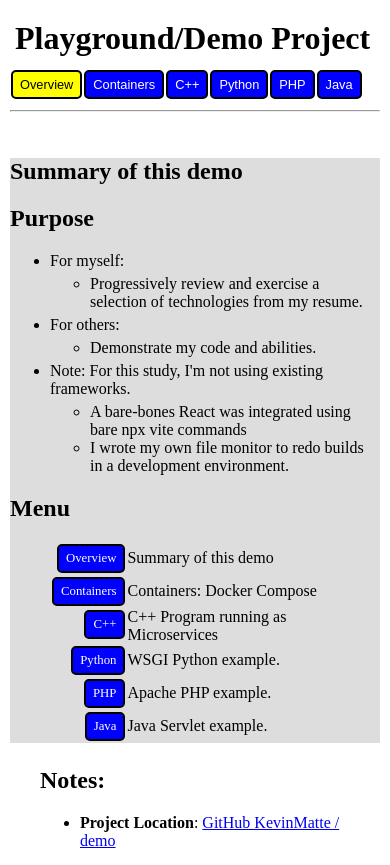
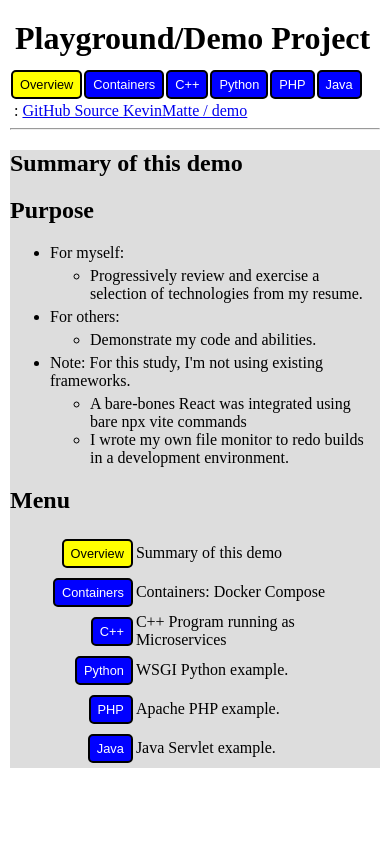
Before and after one commit to KevinMatte/demo, a React (Vite) app in the folder images/demo_ui/src/front/: page / in a window 390 px wide. After the commit the page ends 844 px from the top, so only its background shows below. Built offline with nearby package versions, Linux system fonts and the light colour scheme.

Commit message:
Made menu items in Overview page responsive.

```diff
--- a/images/demo_ui/src/front/src/App.jsx
+++ b/images/demo_ui/src/front/src/App.jsx
@@ -15,6 +15,7 @@ function App() {
 
     const menuHandler = (item) => {
         setPageName(item);
+        console.log(item);
     }
 
     const menu = {
@@ -25,32 +26,23 @@ function App() {
         "php_hello": {"label": "PHP", 'toolDefn': phpToolDefn, 'page': (<PHP/>)},
         "java_hello": {"label": "Java", 'toolDefn': javaToolDefn, 'page': (<Java/>)},
     };
-    menu.purpose.page = (<Overview menu={menu}/>);
+    menu.purpose.page = (<Overview menu={menu} handleClick={menuHandler}/>);
 
     let pageDefn = menu[pageName];
     let pageTitle = (<h2>{pageDefn.toolDefn.title}</h2>);
     return (
         <div className={appCSS.app}>
             <h1>Playground/Demo Project</h1>
-            <Menu handler={menuHandler} menu={menu}/>
+            <Menu handler={menuHandler} menu={menu} selectedMenuName={pageName}/>
+            <DemoAnchor path="" label="GitHub Source KevinMatte / demo"/><br/>
             <div className={appCSS.appBody}>
                 <hr/>
-                <br/>
                 <div className={appCSS.appPage}>
                     {pageTitle}
                     {pageDefn.page}
                 </div>
             </div>
             {pageDefn.toolDefn.toolDocs}
-            <div style={{padding: '0 30px'}}>
-                <h2>Notes:</h2>
-                <ul>
-                    <li>
-                        <b>Project Location</b>:
-                        <DemoAnchor path="" label="GitHub KevinMatte / demo"/>
-                    </li>
-                </ul>
-            </div>
         </div>
     )
 }
--- a/images/demo_ui/src/front/src/lib/Anchors.jsx
+++ b/images/demo_ui/src/front/src/lib/Anchors.jsx
@@ -2,6 +2,8 @@ import React from "react";
 import {gitProjectURL, gitHubURL} from "./common.jsx";
 
 export default function DemoAnchor({path, title, label, startAt, children}) {
+    let subject = (<span>{title}: </span>);
+
     let childrenTitle = "";
     if (children && title)
         childrenTitle = (<span><b>{title}</b>: </span>)
@@ -16,17 +18,15 @@ export default function DemoAnchor({path, title, label, startAt, children}) {
         let labelPath = label.substring(proj.length);
         if (labelPath[0] === '/')
             labelPath = labelPath.substring(1);
-        if (title)
-            label = (<span><b>{title}</b>: {labelPath}</span>);
-        else
-            label = (<span><b>{proj}</b>: {labelPath}</span>);
+        label = (<span>{labelPath}</span>);
+        subject = (<span>{title || proj}: </span>);
     }
     if (startAt && !label && !children)
         label = "..." + path.substring(path.indexOf(`/${startAt}/`));
 
     return (
         <span>
-            &nbsp;<a href={gitProjectURL + "/blob/main/" + path} target="km_demo">{childrenTitle}{children || label || path}</a>
+            &nbsp;{subject}<a href={gitProjectURL + "/blob/main/" + path} target="km_demo">{childrenTitle}{children || label || path}</a>
         </span>
     );
 }
@@ -49,13 +49,11 @@ export function Anchor({path, title, label, children}) {
     if (!label && !children)
         label = path.substring(1);
     if (title)
-        title = (<span><b>{title}</b>: </span>)
+        title = (<span>{title}: </span>)
 
     return (
         <span>
-            &nbsp;<a href={path} target="km_github">{title}{children || label || path}</a>
+            &nbsp;{title} <a href={path} target="km_github">{children || label || path}</a>
         </span>
     );
 }
-
-export const WebServerLI = (<Anchor title="Apache" path="https://httpd.apache.org/">Apache: HTTP Server Project</Anchor>)
--- a/images/demo_ui/src/front/src/lib/Menu.jsx
+++ b/images/demo_ui/src/front/src/lib/Menu.jsx
@@ -1,25 +1,17 @@
 import menuCss from "./css/Menu.module.css";
-import {useState} from "react";
 import MenuButton from "./MenuButton.jsx";
 
-export default function Menu({menu, handler}) {
-    const [page, setPage] = useState('purpose');
-
-    const handleClick = (buttonName) => {
-        setPage(buttonName);
-        handler(buttonName);
-    }
-
+export default function Menu({menu, handler, selectedMenuName}) {
     return (
         <div>
             <div className={menuCss.menu}>
                 {Object.keys(menu).map(name => {
                         let item = menu[name];
                         return (<MenuButton
-                            handler={handleClick}
+                            handler={() => handler(name)}
                             name={name}
                             key={name}
-                            selected={page}
+                            selected={name === selectedMenuName}
                             title={item.toolDefn.title}
                         >
                             {item.label}
--- a/images/demo_ui/src/front/src/lib/MenuButton.jsx
+++ b/images/demo_ui/src/front/src/lib/MenuButton.jsx
@@ -7,7 +7,7 @@ export default function MenuButton({handler, label, name, selected, url, title,
         handler(name);
     }
     return (
-        <button className={name === selected ? menuCss.selected : ""}
+        <button className={selected ? menuCss.selected : ""}
                 onClick={() => handleClick(name)}
                 title={title}
         >
--- a/images/demo_ui/src/front/src/lib/css/Menu.module.css
+++ b/images/demo_ui/src/front/src/lib/css/Menu.module.css
@@ -11,20 +11,6 @@
   cursor: pointer;
 }
 
-.menuButton {
-  background-color: blue;
-  font-size: 0.8em;
-  color: white;
-  padding: 5px 7px;
-  border-width: 2px;
-  border-style: solid;
-  border-color: black;
-  margin: 3px 1px;
-  border-radius: 5px;
-  /*cursor: pointer;*/
-}
-
-
 .selected {
   background: yellow !important;
   color: black !important;
--- a/images/demo_ui/src/front/src/pages/Calc.jsx
+++ b/images/demo_ui/src/front/src/pages/Calc.jsx
@@ -15,14 +15,17 @@ const toolDocs =
                 </ul>
                 <li><b>Configuration</b></li>
                 <ul>
-                    <li><Anchor title="/api/demo_cpp URL Proxy"
-                                path="https://httpd.apache.org/docs/current/mod/mod_proxy.html">MOD
-                        PROXY</Anchor></li>
+                    <li>
+                        <Anchor title="/api/demo_cpp URL Proxy"
+                                path="https://httpd.apache.org/docs/current/mod/mod_proxy.html">
+                            MOD PROXY
+                        </Anchor>
+                    </li>
                     <li>
                         <DemoAnchor title="/api/demo_cpp URL Proxy"
                                     path="images/demo_ui/src/static/etc/apache2/sites-available/000-default.conf"
-                                    label='&lt;Location "/api/demo_cpp/>"&gt;'
                         />
+                        &lt;Location "/api/demo_cpp/"&gt;
                     </li>
 
                 </ul>
--- a/images/demo_ui/src/front/src/pages/DockerCompose.jsx
+++ b/images/demo_ui/src/front/src/pages/DockerCompose.jsx
@@ -1,4 +1,4 @@
-import DemoAnchor, {Anchor, GitHubAnchor, WebServerLI} from "../lib/Anchors.jsx";
+import DemoAnchor, {Anchor, GitHubAnchor} from "../lib/Anchors.jsx";
 import React from "react";
 
 export const toolDefn = {
@@ -30,7 +30,7 @@ function DockerCompose() {
             <h3>Docker UI Container</h3>
             <ul>
                 <li><DemoAnchor title="Build" path="images/demo_ui/Dockerfile"/></li>
-                <li>{WebServerLI}</li>
+                <li><Anchor title="Apache" path="https://httpd.apache.org/">Apache: HTTP Server Project</Anchor></li>
                 <li><DemoAnchor title="PHP Client" path="images/demo_ui/src/front/src/Python.jsx"/></li>
                 <li><DemoAnchor title="PHP Server" path="images/demo_ui/src/static/var/www/html/hello_world.php"/></li>
                 <li><DemoAnchor title="Python Client" path="images/demo_ui/src/front/src/Python.jsx"/></li>
--- a/images/demo_ui/src/front/src/pages/Overview.jsx
+++ b/images/demo_ui/src/front/src/pages/Overview.jsx
@@ -1,16 +1,16 @@
 import React from "react";
 import menuCss from "../lib/css/Menu.module.css";
+import MenuButton from "../lib/MenuButton.jsx";
 
 export const toolDefn = {
     "title": "Summary of this demo",
     "toolDocs": null,
 };
 
-function Overview({menu}) {
-
+function Overview({menu, handleClick}) {
     return (
         <div>
-            <h2>Purpose</h2>
+            <h2>Purpose {menuCss.menuButton}</h2>
             <ul>
                 <li>For myself:</li>
                 <ul>
@@ -36,9 +36,20 @@ function Overview({menu}) {
                 {Object.keys(menu).map(name => {
                         let item = menu[name];
                         return (
-                            <div style={{display: "table-row"}}>
+                            <div style={{display: "table-row"}} key={name}  className={menuCss.menu}>
                                 <div style={{display: "table-cell"}}>
-                                    <span style={{float: "right", margin: "2px"}} className={menuCss.menuButton}>{item.label}</span>
+                                    <div style={{float: "right", margin: "2px"}}>
+                                        <MenuButton
+                                            handler={() => handleClick(name)}
+                                            name={name}
+                                            key={name}
+                                            title={item.toolDefn.title}
+                                            selected={name === 'purpose'}
+                                        >
+                                            {item.label}
+                                        </MenuButton>
+
+                                    </div>
                                 </div>
                                 <div style={{display: "table-cell", verticalAlign: "middle"}}>{item.toolDefn.title}</div>
                             </div>
--- a/images/demo_ui/src/front/src/pages/Python.jsx
+++ b/images/demo_ui/src/front/src/pages/Python.jsx
@@ -22,9 +22,9 @@ export const toolDocs = (
                 </li>
                 <li>
                     <DemoAnchor title="/py_app URL Proxy"
-                                path="images/demo_ui/src/static/etc/apache2/sites-available/000-default.conf#L24"
-                                label='&lt;Diretory "/var/www/html/py_app"&gt;'
-                    />
+                                path="images/demo_ui/src/static/etc/apache2/sites-available/000-default.conf">
+                        &lt;Diretory "/var/www/html/py_app"&gt;
+                    </DemoAnchor>
                 </li>
             </ul>
         </ul>
```
Also changed, not shown: 2 other files (tests, documents, lock files or other folders).
